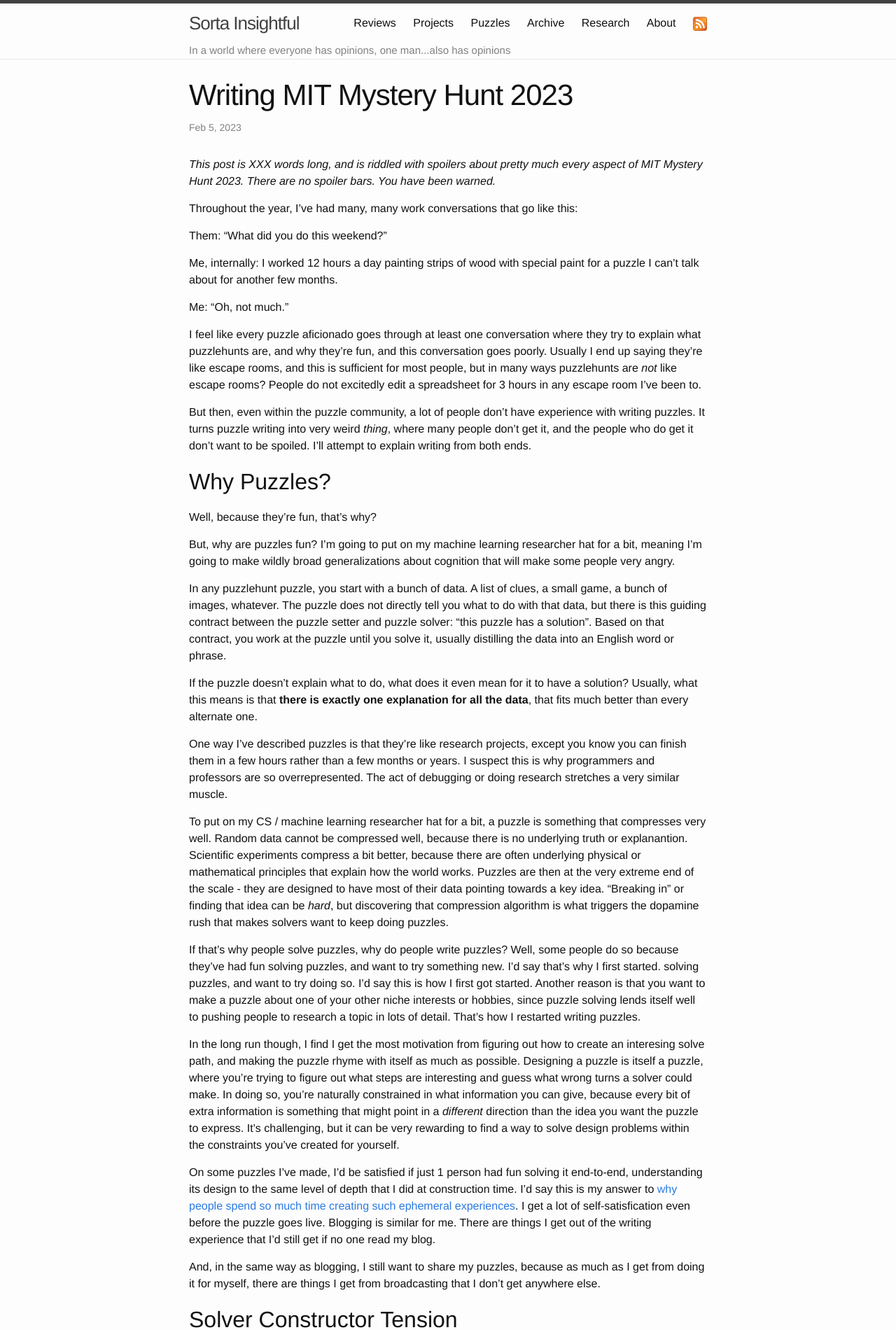
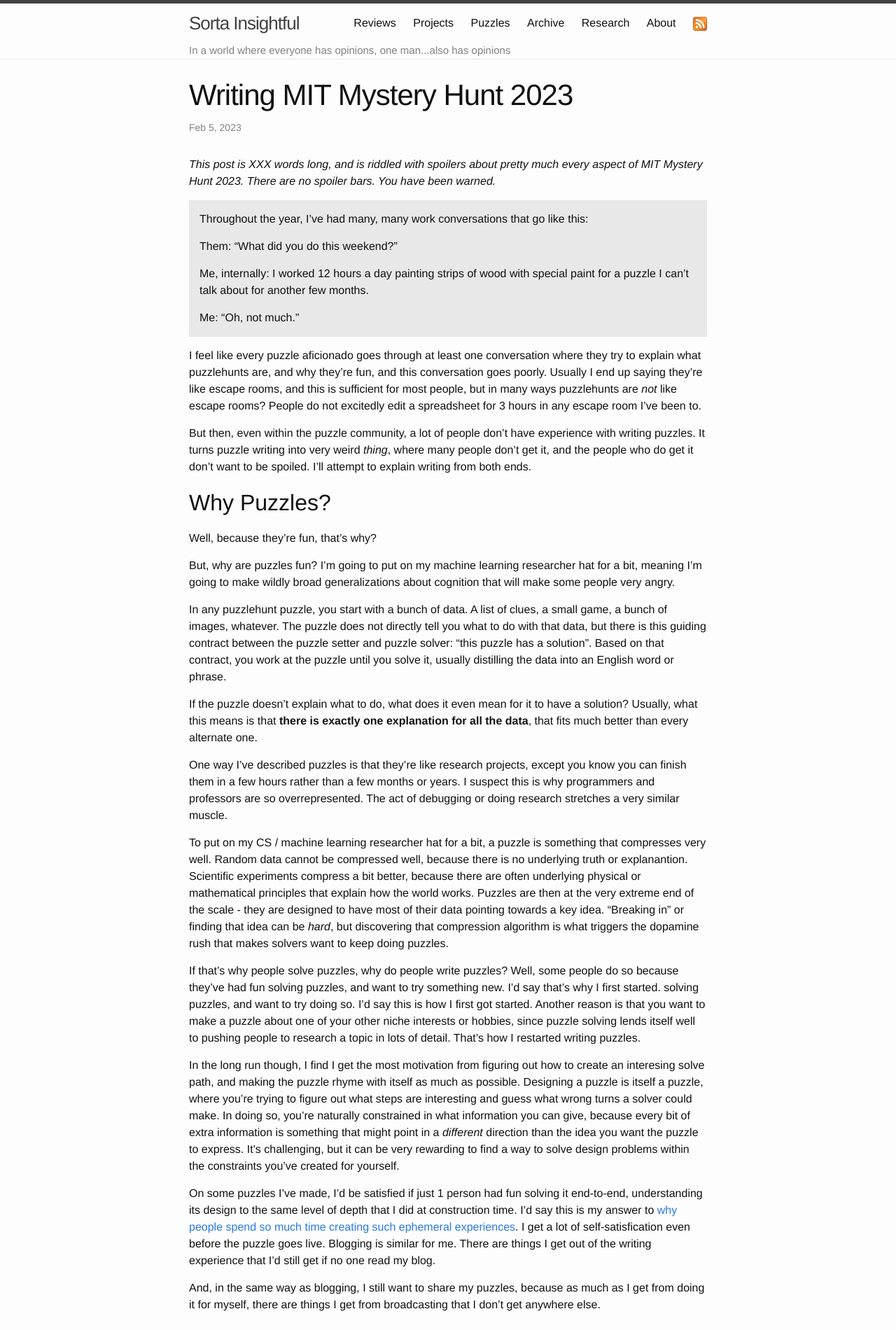
Before and after one commit to alexirpan/alexirpan.github.io, a Jekyll site: the page built from _posts/2023-02-06-mh-2023.markdown, in a window 1280 px wide. Shown: the top 1900 px of the page at 70% size. Built offline with Jekyll 4.4.1, drawn with Linux system fonts in a browser that asks for light colours; nearby versions of some CDN libraries; formulas are drawn with MathJax 3.

Commit message:
Proof of concept of a shaded / indented section

```diff
--- a/_posts/2023-02-06-mh-2023.markdown
+++ b/_posts/2023-02-06-mh-2023.markdown
@@ -6,6 +6,7 @@
 
 *This post is XXX words long, and is riddled with spoilers about pretty much every aspect of MIT Mystery Hunt 2023. There are no spoiler bars. You have been warned.*
 
+<div class="shaded" markdown="1">
 Throughout the year, I've had many, many work conversations that go like this:
 
 Them: "What did you do this weekend?"
@@ -14,6 +15,7 @@
 a puzzle I can't talk about for another few months.
 
 Me: "Oh, not much."
+</div>
 
 I feel like every puzzle aficionado goes through at least one conversation where they try
 to explain what puzzlehunts are, and why they're fun, and this conversation goes poorly.
--- a/_sass/_layout.scss
+++ b/_sass/_layout.scss
@@ -292,3 +292,12 @@
 audio.player {
     width: 66%;
 }
+
+.shaded {
+    background-color: $grey-color-light;
+    padding-top: 15px;
+    padding-left: 15px;
+    padding-right: 15px;
+    padding-bottom: 0.1px;  // Enough to get the paragraph's default margin to get the background applied to the margin
+    margin-bottom: 15px;  // Reproduce the margin that should exist
+}
```
